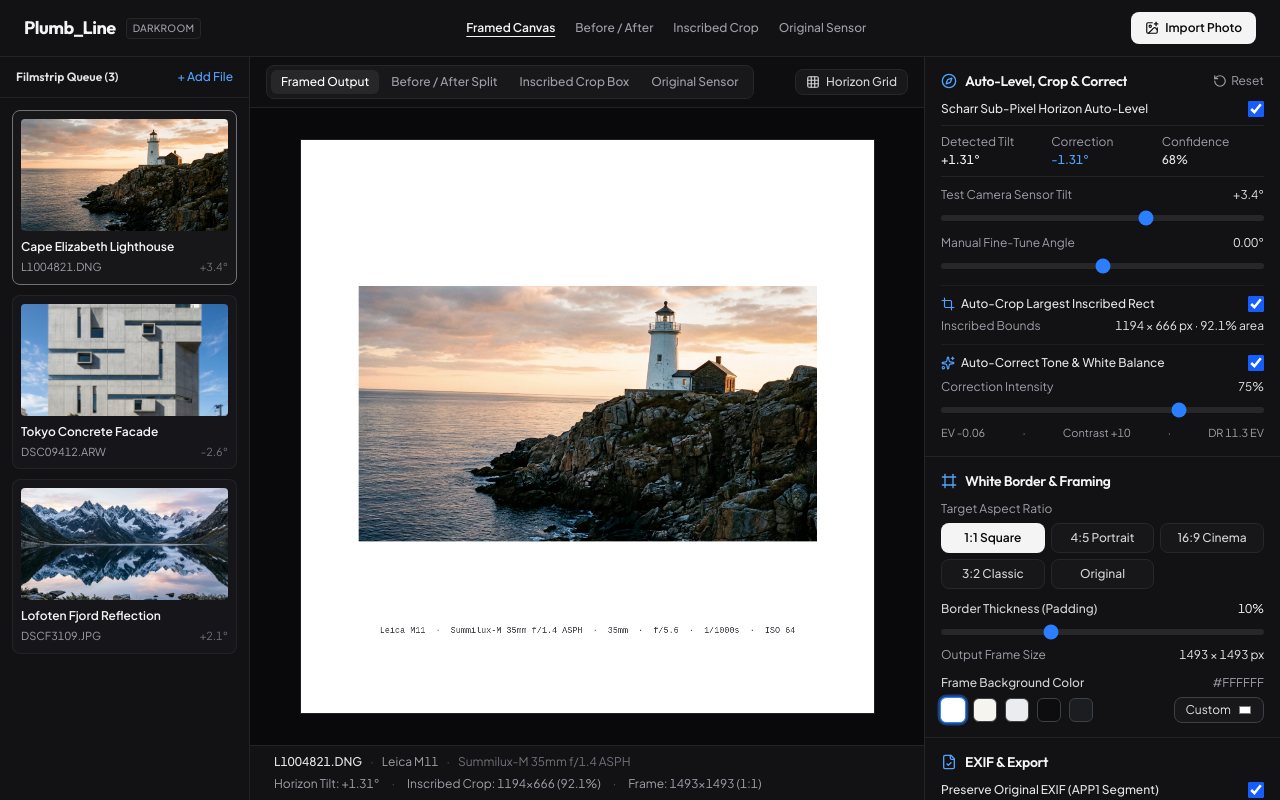
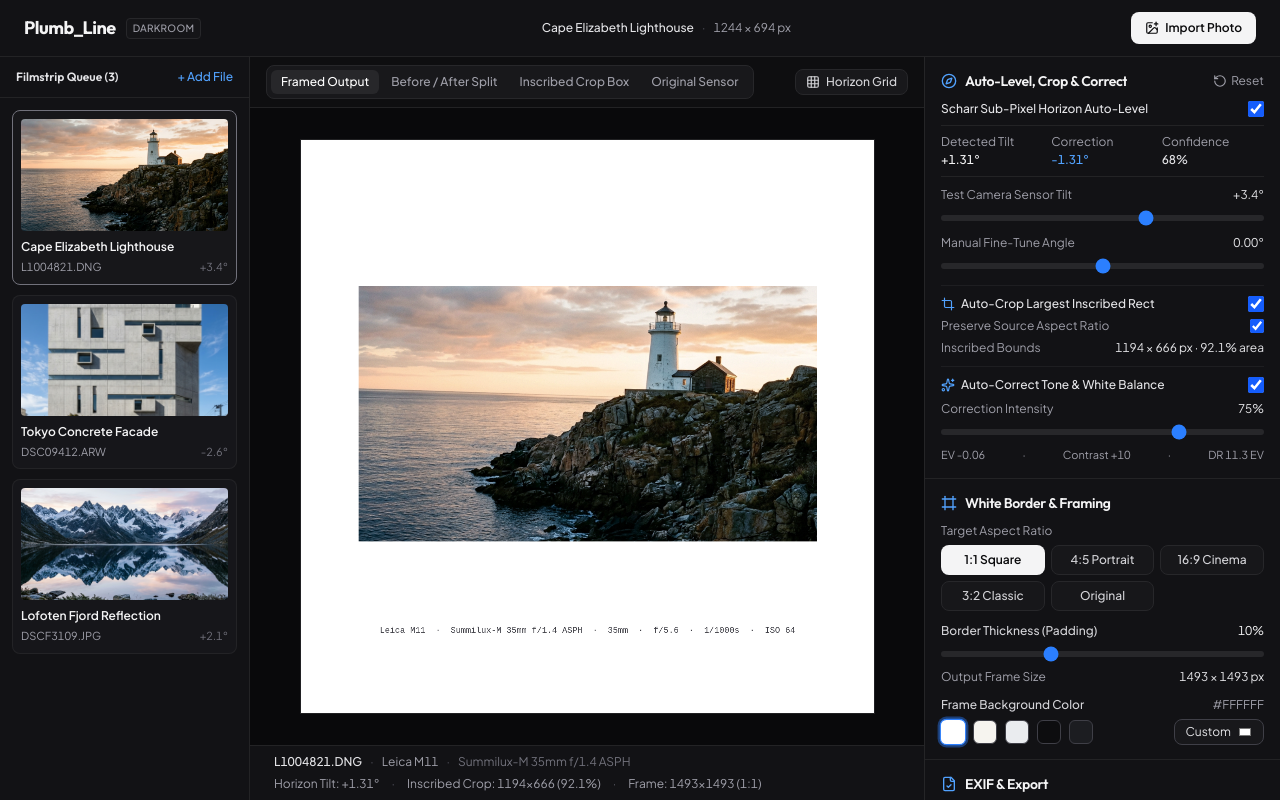
Before and after one commit to NTWKKM/plumbline, a React (Vite) app: page / in a window 1280 px wide. Built offline with nearby package versions, Linux system fonts and the light colour scheme.

Commit message:
fix(review): resolve IRLS vertical intercept sign, expose aspect-crop toggle, and deduplicate UI/telemetry

```diff
--- a/src/App.tsx
+++ b/src/App.tsx
@@ -14,9 +14,13 @@ import {
 import {
   AutoCorrectAnalysis,
   CropRect,
+  DEFAULT_AUTO_CORRECT_ANALYSIS,
+  DEFAULT_LEVELING_ANALYSIS,
   FrameLayout,
   LevelingAnalysis,
   PipelineConfig,
+  PipelineTelemetryUpdate,
+  formatSignedDegrees,
 } from './utils/geometry';
 import { INITIAL_SAMPLE_PHOTOS, StudioPhotoItem } from './utils/samplePhotos';
 
@@ -49,23 +53,10 @@ export default function App() {
   const [exportBanner, setExportBanner] = useState<string | null>(null);
   const [exportError, setExportError] = useState<string | null>(null);
 
-  const [analysis, setAnalysis] = useState<LevelingAnalysis>({
-    detectedTiltDeg: 0,
-    appliedRotationDeg: 0,
-    confidence: 0,
-    strongEdgeCount: 0,
-  });
-  const [autoCorrect, setAutoCorrect] = useState<AutoCorrectAnalysis>({
-    exposureEv: 0,
-    contrast: 10,
-    shadows: 0,
-    highlights: 0,
-    wbTempShift: 0,
-    wbTintShift: 0,
-    blackPoint: 0,
-    whitePoint: 255,
-    dynamicRangeStops: 8.0,
-  });
+  const [analysis, setAnalysis] = useState<LevelingAnalysis>(DEFAULT_LEVELING_ANALYSIS);
+  const [autoCorrect, setAutoCorrect] = useState<AutoCorrectAnalysis>(
+    DEFAULT_AUTO_CORRECT_ANALYSIS
+  );
   const [cropRect, setCropRect] = useState<CropRect>({
     x: 0,
     y: 0,
@@ -97,22 +88,13 @@ export default function App() {
 
   const activePhoto = photos.find((p) => p.id === selectedId) || photos[0];
 
-  const handleAnalysisUpdate = useCallback(
-    (
-      newAnalysis: LevelingAnalysis,
-      newCrop: CropRect,
-      newLayout: FrameLayout,
-      newSourceSize: { width: number; height: number },
-      newAutoCorrect?: AutoCorrectAnalysis
-    ) => {
-      setAnalysis(newAnalysis);
-      setCropRect(newCrop);
-      setFrameLayout(newLayout);
-      setSourceSize(newSourceSize);
-      if (newAutoCorrect) setAutoCorrect(newAutoCorrect);
-    },
-    []
-  );
+  const handleAnalysisUpdate = useCallback((telemetry: PipelineTelemetryUpdate) => {
+    setAnalysis(telemetry.analysis);
+    setCropRect(telemetry.crop);
+    setFrameLayout(telemetry.layout);
+    setSourceSize(telemetry.sourceSize);
+    setAutoCorrect(telemetry.autoCorrect);
+  }, []);
 
   const handleChangeSimulatedTilt = (deg: number) => {
     setPhotos((prev) =>
@@ -254,46 +236,14 @@ export default function App() {
           </span>
         </div>
 
-        {/* Zone 2: Desktop Workspace Nav / Mobile Tabs */}
-        {/* Desktop Nav */}
-        <nav aria-label="Primary Workspace Views" className="hidden lg:flex items-center gap-5 text-xs font-medium text-zinc-400">
-          <button
-            type="button"
-            onClick={() => setViewMode('framed')}
-            className={`hover:text-zinc-100 transition-colors whitespace-nowrap shrink-0 ${
-              viewMode === 'framed' ? 'text-zinc-100 font-semibold underline underline-offset-4' : ''
-            }`}
-          >
-            Framed Canvas
-          </button>
-          <button
-            type="button"
-            onClick={() => setViewMode('split')}
-            className={`hover:text-zinc-100 transition-colors whitespace-nowrap shrink-0 ${
-              viewMode === 'split' ? 'text-zinc-100 font-semibold underline underline-offset-4' : ''
-            }`}
-          >
-            Before / After
-          </button>
-          <button
-            type="button"
-            onClick={() => setViewMode('geometry')}
-            className={`hover:text-zinc-100 transition-colors whitespace-nowrap shrink-0 ${
-              viewMode === 'geometry' ? 'text-zinc-100 font-semibold underline underline-offset-4' : ''
-            }`}
-          >
-            Inscribed Crop
-          </button>
-          <button
-            type="button"
-            onClick={() => setViewMode('original')}
-            className={`hover:text-zinc-100 transition-colors whitespace-nowrap shrink-0 ${
-              viewMode === 'original' ? 'text-zinc-100 font-semibold underline underline-offset-4' : ''
-            }`}
-          >
-            Original Sensor
-          </button>
-        </nav>
+        {/* Zone 2: Active Photo Telemetry (Desktop) / Section Switcher Tabs (Mobile < 1024px) */}
+        <div className="hidden lg:flex items-center gap-2 text-xs text-zinc-400 min-w-0">
+          <span className="font-medium text-zinc-200 truncate max-w-xs">{activePhoto.title}</span>
+          <span aria-hidden="true" className="text-zinc-600">·</span>
+          <span className="tabular-nums whitespace-nowrap">
+            {sourceSize.width} × {sourceSize.height} px
+          </span>
+        </div>
 
         {/* Mobile View Switcher Tabs (Only visible on screens < 1024px) */}
         <div className="flex lg:hidden items-center rounded-lg bg-zinc-900 p-0.5 border border-zinc-800 text-xs shrink-0">
@@ -395,9 +345,7 @@ export default function App() {
                     <div className="mt-1 flex items-center justify-between gap-1 text-[11px] text-zinc-400 tabular-nums">
                       <span className="truncate min-w-0">{item.fileName}</span>
                       <span className="shrink-0 text-zinc-500">
-                        {item.simulatedSensorTiltDeg > 0
-                          ? `+${item.simulatedSensorTiltDeg.toFixed(1)}°`
-                          : `${item.simulatedSensorTiltDeg.toFixed(1)}°`}
+                        {formatSignedDegrees(item.simulatedSensorTiltDeg, 1)}
                       </span>
                     </div>
                   </div>
@@ -415,10 +363,10 @@ export default function App() {
           }`}
         >
           {/* Workspace Secondary Toolbar */}
-          <div className="flex flex-wrap items-center justify-between gap-2 border-b border-zinc-800/80 bg-[#111114]/60 px-4 py-2">
-            {/* View Mode Segmented Control */}
+          <div className="flex flex-wrap items-center justify-between gap-2 border-b border-zinc-800/80 bg-[#111114]/60 px-4 py-2 min-w-0">
+            {/* View Mode Segmented Control (Scrollable on narrow mobile viewports < 420px) */}
             <div
-              className="flex items-center gap-0.5 rounded-lg bg-zinc-900 p-1 border border-zinc-800"
+              className="flex max-w-full overflow-x-auto items-center gap-0.5 rounded-lg bg-zinc-900 p-1 border border-zinc-800"
               role="group"
               aria-label="Canvas Inspection Mode"
             >
@@ -588,7 +536,7 @@ export default function App() {
             </div>
             <div className="flex flex-wrap items-center gap-x-3 gap-y-1">
               <span>
-                Horizon Tilt: {analysis.detectedTiltDeg > 0 ? `+${analysis.detectedTiltDeg.toFixed(2)}°` : `${analysis.detectedTiltDeg.toFixed(2)}°`}
+                Horizon Tilt: {formatSignedDegrees(analysis.detectedTiltDeg, 2)}
               </span>
               <span aria-hidden="true" className="text-zinc-600">·</span>
               <span>
--- a/src/components/DarkroomCanvas.tsx
+++ b/src/components/DarkroomCanvas.tsx
@@ -1,10 +1,11 @@
 import React, { useEffect, useRef, useState } from 'react';
 import {
   AutoCorrectAnalysis,
-  CropRect,
-  FrameLayout,
+  DEFAULT_AUTO_CORRECT_ANALYSIS,
+  DEFAULT_LEVELING_ANALYSIS,
   LevelingAnalysis,
   PipelineConfig,
+  PipelineTelemetryUpdate,
   analyzeAutoCorrection,
   applyAutoCorrectionToRgba,
   computeFrameLayout,
@@ -12,6 +13,7 @@ import {
   computeSplitDividerX,
   detectHorizonTiltFromGrayscale,
   formatExifSummaryLine,
+  formatSignedDegrees,
   getScaledDimensionsWithinBudget,
 } from '../utils/geometry';
 import { StudioPhotoItem } from '../utils/samplePhotos';
@@ -25,13 +27,7 @@ interface DarkroomCanvasProps {
   splitPercent: number;
   onSplitPercentChange: (pct: number) => void;
   showHorizonGrid: boolean;
-  onAnalysisUpdate: (
-    analysis: LevelingAnalysis,
-    crop: CropRect,
-    layout: FrameLayout,
-    sourceSize: { width: number; height: number },
-    autoCorrect?: AutoCorrectAnalysis
-  ) => void;
+  onAnalysisUpdate: (telemetry: PipelineTelemetryUpdate) => void;
   canvasRef: React.RefObject<HTMLCanvasElement | null>;
   onImageLoaded?: (loaded: boolean) => void;
   exportCanvasRef?: React.MutableRefObject<(() => HTMLCanvasElement | null) | null>;
@@ -50,23 +46,10 @@ export const DarkroomCanvas: React.FC<DarkroomCanvasProps> = ({
   exportCanvasRef,
 }) => {
   const [sensorCanvas, setSensorCanvas] = useState<HTMLCanvasElement | null>(null);
-  const [analysis, setAnalysis] = useState<LevelingAnalysis>({
-    detectedTiltDeg: 0,
-    appliedRotationDeg: 0,
-    confidence: 0,
-    strongEdgeCount: 0,
-  });
-  const [autoCorrect, setAutoCorrect] = useState<AutoCorrectAnalysis>({
-    exposureEv: 0,
-    contrast: 10,
-    shadows: 0,
-    highlights: 0,
-    wbTempShift: 0,
-    wbTintShift: 0,
-    blackPoint: 0,
-    whitePoint: 255,
-    dynamicRangeStops: 8.0,
-  });
+  const [analysis, setAnalysis] = useState<LevelingAnalysis>(DEFAULT_LEVELING_ANALYSIS);
+  const [autoCorrect, setAutoCorrect] = useState<AutoCorrectAnalysis>(
+    DEFAULT_AUTO_CORRECT_ANALYSIS
+  );
   const [loadError, setLoadError] = useState<string | null>(null);
   const [isDraggingSplit, setIsDraggingSplit] = useState<boolean>(false);
 
@@ -128,23 +111,8 @@ export const DarkroomCanvas: React.FC<DarkroomCanvasProps> = ({
       detectCanvas.width = dw;
       detectCanvas.height = dh;
       const dCtx = detectCanvas.getContext('2d');
-      let detected: LevelingAnalysis = {
-        detectedTiltDeg: 0,
-        appliedRotationDeg: 0,
-        confidence: 0,
-        strongEdgeCount: 0,
-      };
-      let autoCorr: AutoCorrectAnalysis = {
-        exposureEv: 0,
-        contrast: 10,
-        shadows: 0,
-        highlights: 0,
-        wbTempShift: 0,
-        wbTintShift: 0,
-        blackPoint: 0,
-        whitePoint: 255,
-        dynamicRangeStops: 8.0,
-      };
+      let detected: LevelingAnalysis = DEFAULT_LEVELING_ANALYSIS;
+      let autoCorr: AutoCorrectAnalysis = DEFAULT_AUTO_CORRECT_ANALYSIS;
 
       if (dCtx) {
         dCtx.drawImage(offscreen, 0, 0, dw, dh);
@@ -231,7 +199,13 @@ export const DarkroomCanvas: React.FC<DarkroomCanvasProps> = ({
       config.pixelAreaBudget
     );
 
-    callbackRef.current(analysis, crop, layout, { width: srcW, height: srcH }, autoCorrect);
+    callbackRef.current({
+      analysis,
+      crop,
+      layout,
+      sourceSize: { width: srcW, height: srcH },
+      autoCorrect,
+    });
 
     // Create rotated intermediate canvas
     const rotCanvas = document.createElement('canvas');
@@ -470,17 +444,11 @@ export const DarkroomCanvas: React.FC<DarkroomCanvasProps> = ({
 
       const isCompactBadge = layout.canvasWidth < 800;
       const beforeText = isCompactBadge
-        ? `BEFORE (${analysis.detectedTiltDeg > 0 ? `+${analysis.detectedTiltDeg.toFixed(1)}°` : `${analysis.detectedTiltDeg.toFixed(1)}°`})`
-        : `BEFORE · UN-LEVELED (${
-            analysis.detectedTiltDeg > 0
-              ? `+${analysis.detectedTiltDeg.toFixed(2)}°`
-              : `${analysis.detectedTiltDeg.toFixed(2)}°`
-          })`;
+        ? `BEFORE (${formatSignedDegrees(analysis.detectedTiltDeg, 1)})`
+        : `BEFORE · UN-LEVELED (${formatSignedDegrees(analysis.detectedTiltDeg, 2)})`;
       const afterText = isCompactBadge
-        ? `AFTER (${totalRotDeg > 0 ? `+${totalRotDeg.toFixed(1)}°` : `${totalRotDeg.toFixed(1)}°`})`
-        : `AFTER · LEVELED & FRAMED (${
-            totalRotDeg > 0 ? `+${totalRotDeg.toFixed(2)}°` : `${totalRotDeg.toFixed(2)}°`
-          })`;
+        ? `AFTER (${formatSignedDegrees(totalRotDeg, 1)})`
+        : `AFTER · LEVELED & FRAMED (${formatSignedDegrees(totalRotDeg, 2)})`;
 
       const beforeW = ctx.measureText(beforeText).width + padX * 2;
       const afterW = ctx.measureText(afterText).width + padX * 2;
--- a/src/components/InspectorSidebar.tsx
+++ b/src/components/InspectorSidebar.tsx
@@ -16,6 +16,7 @@ import {
   FrameLayout,
   LevelingAnalysis,
   PipelineConfig,
+  formatSignedDegrees,
 } from '../utils/geometry';
 import { BACKGROUND_COLOR_PRESETS } from '../utils/samplePhotos';
 
@@ -113,13 +114,13 @@ export const InspectorSidebar: React.FC<InspectorSidebarProps> = ({
           <div className="min-w-0">
             <div className="text-zinc-400 truncate">Detected Tilt</div>
             <div className="mt-0.5 font-medium text-zinc-100 tabular-nums truncate" data-testid="detected-tilt-val">
-              {analysis.detectedTiltDeg > 0 ? `+${analysis.detectedTiltDeg.toFixed(2)}°` : `${analysis.detectedTiltDeg.toFixed(2)}°`}
+              {formatSignedDegrees(analysis.detectedTiltDeg, 2)}
             </div>
           </div>
           <div className="min-w-0">
             <div className="text-zinc-400 truncate">Correction</div>
             <div className="mt-0.5 font-medium text-blue-400 tabular-nums truncate" data-testid="applied-rotation-val">
-              {totalRotationDeg > 0 ? `+${totalRotationDeg.toFixed(2)}°` : `${totalRotationDeg.toFixed(2)}°`}
+              {formatSignedDegrees(totalRotationDeg, 2)}
             </div>
           </div>
           <div className="min-w-0">
@@ -137,7 +138,7 @@ export const InspectorSidebar: React.FC<InspectorSidebarProps> = ({
               Test Camera Sensor Tilt
             </label>
             <span className="text-zinc-200 tabular-nums">
-              {simulatedTiltDeg > 0 ? `+${simulatedTiltDeg.toFixed(1)}°` : `${simulatedTiltDeg.toFixed(1)}°`}
+              {formatSignedDegrees(simulatedTiltDeg, 1)}
             </span>
           </div>
           <input
@@ -159,9 +160,7 @@ export const InspectorSidebar: React.FC<InspectorSidebarProps> = ({
               Manual Fine-Tune Angle
             </label>
             <span className="text-zinc-200 tabular-nums">
-              {config.manualAngleOffsetDeg > 0
-                ? `+${config.manualAngleOffsetDeg.toFixed(2)}°`
-                : `${config.manualAngleOffsetDeg.toFixed(2)}°`}
+              {formatSignedDegrees(config.manualAngleOffsetDeg, 2)}
             </span>
           </div>
           <input
@@ -198,6 +197,26 @@ export const InspectorSidebar: React.FC<InspectorSidebarProps> = ({
               className="h-4 w-4 accent-blue-600 rounded cursor-pointer shrink-0"
             />
           </div>
+
+          {config.autoCropEnabled && (
+            <div className="mt-1.5 flex items-center justify-between gap-2">
+              <label htmlFor="toggle-preserve-crop-aspect" className="text-xs text-zinc-400 cursor-pointer truncate">
+                Preserve Source Aspect Ratio
+              </label>
+              <input
+                id="toggle-preserve-crop-aspect"
+                type="checkbox"
+                checked={config.preserveAspectRatioInCrop}
+                onChange={(e) =>
+                  onChangeConfig((prev) => ({
+                    ...prev,
+                    preserveAspectRatioInCrop: e.target.checked,
+                  }))
+                }
+                className="h-3.5 w-3.5 accent-blue-600 rounded cursor-pointer shrink-0"
+              />
+            </div>
+          )}
 
           <div className="mt-1.5 flex items-center justify-between gap-2 text-xs text-zinc-400">
             <span className="shrink-0">Inscribed Bounds</span>
--- a/src/utils/geometry.ts
+++ b/src/utils/geometry.ts
@@ -75,7 +75,42 @@ export interface AutoCorrectAnalysis {
   dynamicRangeStops: number;
 }
 
+export interface PipelineTelemetryUpdate {
+  analysis: LevelingAnalysis;
+  crop: CropRect;
+  layout: FrameLayout;
+  sourceSize: { width: number; height: number };
+  autoCorrect: AutoCorrectAnalysis;
+}
+
+export const DEFAULT_LEVELING_ANALYSIS: LevelingAnalysis = {
+  detectedTiltDeg: 0,
+  appliedRotationDeg: 0,
+  confidence: 0,
+  strongEdgeCount: 0,
+};
+
+export const DEFAULT_AUTO_CORRECT_ANALYSIS: AutoCorrectAnalysis = {
+  exposureEv: 0,
+  contrast: 10,
+  shadows: 0,
+  highlights: 0,
+  wbTempShift: 0,
+  wbTintShift: 0,
+  blackPoint: 0,
+  whitePoint: 255,
+  dynamicRangeStops: 8.0,
+};
+
 export const MAX_AUTO_ANGLE_LIMIT_DEG = 15.0;
+
+/**
+ * Formats a signed degree value with an explicit '+' for positive numbers.
+ */
+export function formatSignedDegrees(deg: number, decimals = 2): string {
+  const fixed = deg.toFixed(decimals);
+  return deg > 0 ? `+${fixed}°` : `${fixed}°`;
+}
 
 /**
  * Clamp a number between min and max.
@@ -235,20 +270,23 @@ export function detectHorizonTiltFromGrayscale(
   const edges: EdgePoint[] = [];
   const magThreshold = 40.0;
 
+  // Shared 1D parabolic sub-pixel ridge interpolator
+  const refineSubPixelOffset = (mPrev: number, mCurr: number, mNext: number): number => {
+    const denom = 2 * (2 * mCurr - mPrev - mNext);
+    return denom > 1e-5 ? clamp((mNext - mPrev) / denom, -0.5, 0.5) : 0;
+  };
+
   // Per-Column Top-2 vertical gradient ridges (for horizontal/tilted horizon lines)
   const yMin = Math.max(2, Math.floor(height * 0.08));
   const yMax = Math.min(height - 3, Math.ceil(height * 0.92));
 
-  const refineSubPixelY = (x: number, y: number): number => {
-    const mPrev = Math.abs(gyBuf[(y - 1) * width + x]);
-    const mCurr = Math.abs(gyBuf[y * width + x]);
-    const mNext = Math.abs(gyBuf[(y + 1) * width + x]);
-    const denom = 2 * (2 * mCurr - mPrev - mNext);
-    if (denom > 1e-5) {
-      return y + clamp((mNext - mPrev) / denom, -0.5, 0.5);
-    }
-    return y;
-  };
+  const refineSubPixelY = (x: number, y: number): number =>
+    y +
+    refineSubPixelOffset(
+      Math.abs(gyBuf[(y - 1) * width + x]),
+      Math.abs(gyBuf[y * width + x]),
+      Math.abs(gyBuf[(y + 1) * width + x])
+    );
 
   for (let x = 2; x < width - 2; x++) {
     let bestY1 = -1;
@@ -301,16 +339,13 @@ export function detectHorizonTiltFromGrayscale(
   const xMin = Math.max(2, Math.floor(width * 0.08));
   const xMax = Math.min(width - 3, Math.ceil(width * 0.92));
 
-  const refineSubPixelX = (x: number, y: number): number => {
-    const mPrev = Math.abs(gxBuf[y * width + (x - 1)]);
-    const mCurr = Math.abs(gxBuf[y * width + x]);
-    const mNext = Math.abs(gxBuf[y * width + (x + 1)]);
-    const denom = 2 * (2 * mCurr - mPrev - mNext);
-    if (denom > 1e-5) {
-      return x + clamp((mNext - mPrev) / denom, -0.5, 0.5);
-    }
-    return x;
-  };
+  const refineSubPixelX = (x: number, y: number): number =>
+    x +
+    refineSubPixelOffset(
+      Math.abs(gxBuf[y * width + (x - 1)]),
+      Math.abs(gxBuf[y * width + x]),
+      Math.abs(gxBuf[y * width + (x + 1)])
+    );
 
   for (let y = 2; y < height - 2; y++) {
     let bestX1 = -1;
@@ -431,22 +466,22 @@ export function detectHorizonTiltFromGrayscale(
     let bestVertRho = 0;
     let bestVertPolarity: 1 | -1 = 1;
 
+    const kernel4 = (acc: Float64Array, r: number): number =>
+      0.5 * (acc[r - 1] + acc[r + 2]) + (acc[r] + acc[r + 1]);
+
     for (let r = 1; r < diag - 2; r++) {
       // Phase-invariant 2-pixel (4 half-bin) kernel
-      const hp =
-        0.5 * (hAccPos[r - 1] + hAccPos[r + 2]) + (hAccPos[r] + hAccPos[r + 1]);
-      const hn =
-        0.5 * (hAccNeg[r - 1] + hAccNeg[r + 2]) + (hAccNeg[r] + hAccNeg[r + 1]);
-      const vp =
-        0.5 * (vAccPos[r - 1] + vAccPos[r + 2]) + (vAccPos[r] + vAccPos[r + 1]);
-      const vn =
-        0.5 * (vAccNeg[r - 1] + vAccNeg[r + 2]) + (vAccNeg[r] + vAccNeg[r + 1]);
+      const hp = kernel4(hAccPos, r);
+      const hn = kernel4(hAccNeg, r);
+      const vp = kernel4(vAccPos, r);
+      const vn = kernel4(vAccNeg, r);
+      const rhoVal = (r + 0.5 - rhoOffset) / rhoScale;
 
       if (hp > 0) {
         energy += hp * hp * hp;
         if (hp > bestHorizSupport) {
           bestHorizSupport = hp;
-          bestHorizRho = (r + 0.5 - rhoOffset) / rhoScale;
+          bestHorizRho = rhoVal;
           bestHorizPolarity = 1;
         }
       }
@@ -454,7 +489,7 @@ export function detectHorizonTiltFromGrayscale(
         energy += hn * hn * hn;
         if (hn > bestHorizSupport) {
           bestHorizSupport = hn;
-          bestHorizRho = (r + 0.5 - rhoOffset) / rhoScale;
+          bestHorizRho = rhoVal;
           bestHorizPolarity = -1;
         }
       }
@@ -462,7 +497,7 @@ export function detectHorizonTiltFromGrayscale(
         energy += vp * vp * vp;
         if (vp > bestVertSupport) {
           bestVertSupport = vp;
-          bestVertRho = (r + 0.5 - rhoOffset) / rhoScale;
+          bestVertRho = rhoVal;
           bestVertPolarity = 1;
         }
       }
@@ -470,7 +505,7 @@ export function detectHorizonTiltFromGrayscale(
         energy += vn * vn * vn;
         if (vn > bestVertSupport) {
           bestVertSupport = vn;
-          bestVertRho = (r + 0.5 - rhoOffset) / rhoScale;
+          bestVertRho = rhoVal;
           bestVertPolarity = -1;
         }
       }
@@ -570,7 +605,9 @@ export function detectHorizonTiltFromGrayscale(
 
   if (inliers.length >= 12) {
     let slope = Math.tan(rad0);
-    let intercept = targetRho / Math.max(0.5, cos0);
+    // Horizontal: dy*cos0 - dx*sin0 = targetRho -> v = tan(rad0)*u + targetRho/cos0
+    // Vertical:   dx*cos0 + dy*sin0 = targetRho (with u=dy, v=-dx) -> v = tan(rad0)*u - targetRho/cos0
+    let intercept = (useHoriz ? targetRho : -targetRho) / Math.max(0.5, cos0);
 
     for (let iter = 0; iter < 3; iter++) {
       let sumW = 0;
```
Also changed, not shown: 1 other file (tests, documents, lock files or other folders).
